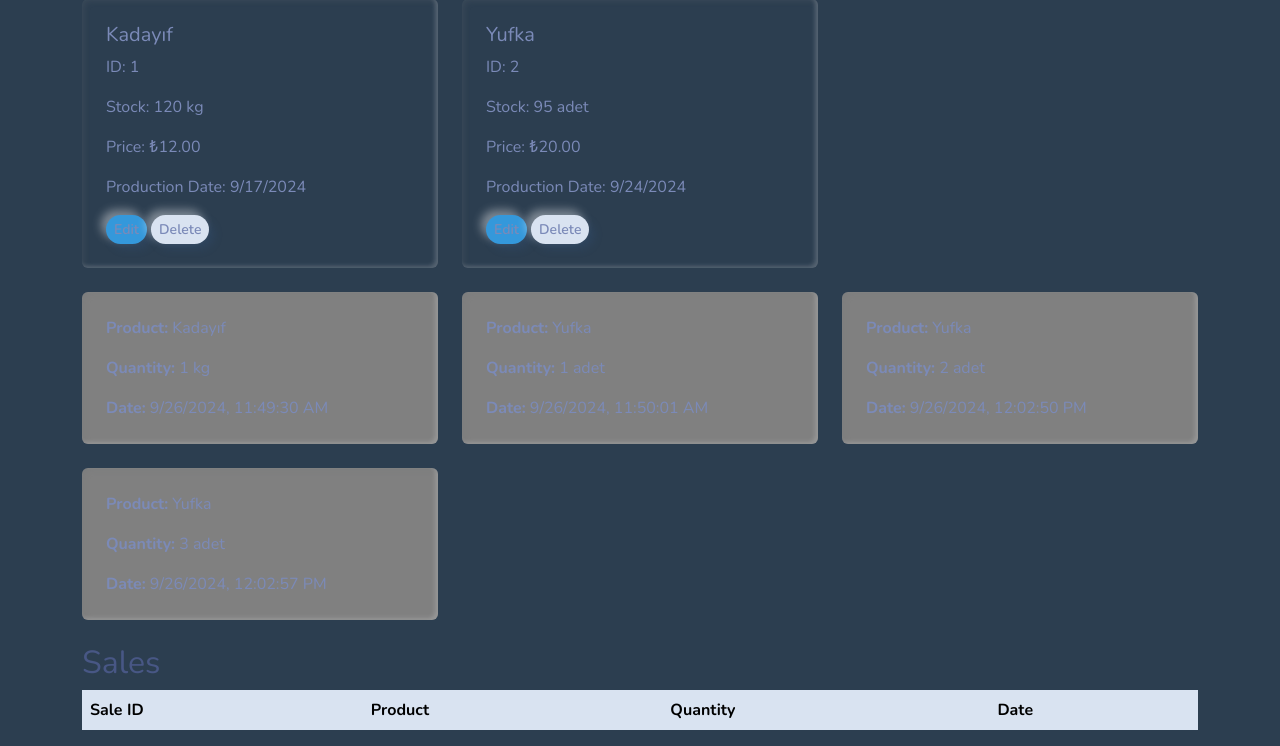
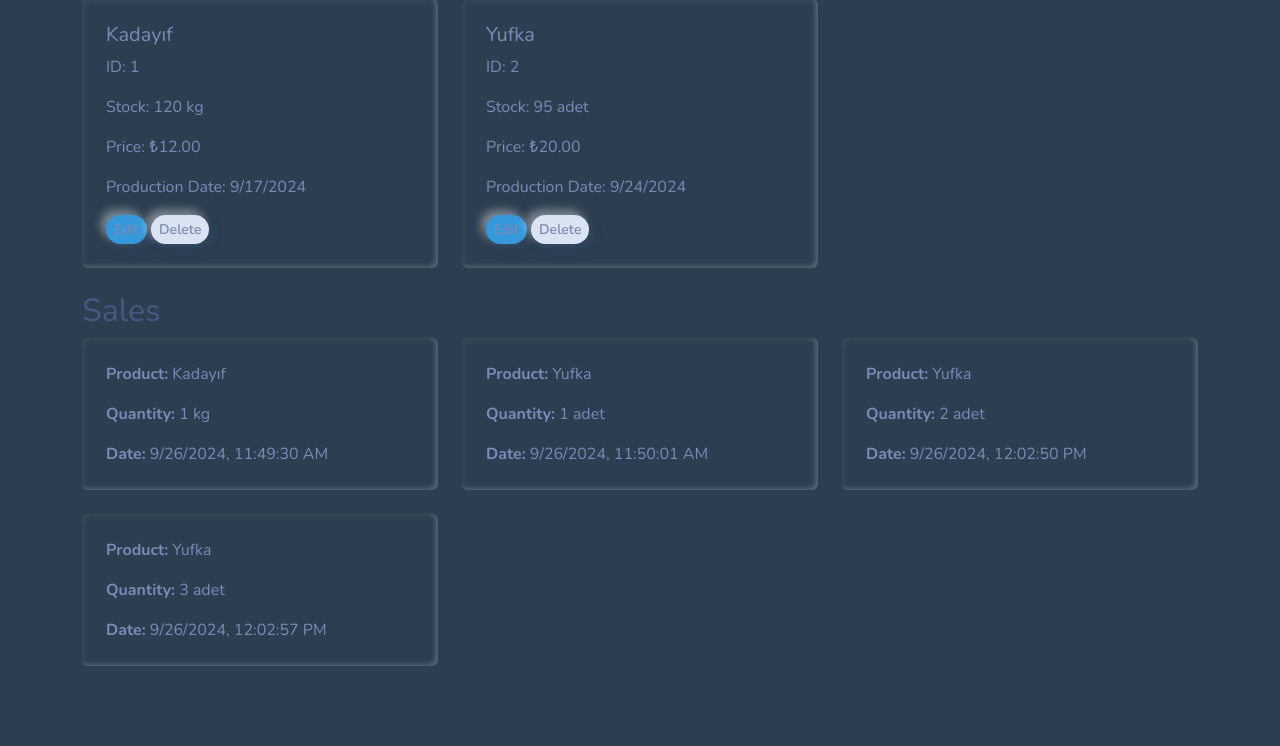
Before and after one commit to softdevcan/yufka-api, a Flask app: page / in a window 1280 px wide. Shown: the part 590-1336 px from the top of the page. After the commit the page ends 1256 px from the top, so only its background shows below. Run offline with Flask 3, Linux system fonts and the light colour scheme; data comes from the database, SQL or seed files in the repository; lists and menus that the app fills with data are empty; some libraries are stand-ins or nearby versions.

Commit message:
commit 6

```diff
--- a/templates/index.html
+++ b/templates/index.html
@@ -102,22 +102,10 @@
             <!-- Kartlar buraya eklenecek -->
         </div>
 
+        <h2>Sales</h2>
         <div class="row" id="salesList">
         <!-- Satış kartları buraya eklenecek -->
         </div>
-
-        <h2>Sales</h2>
-        <table class="table table-striped table-hover">
-            <thead>
-                <tr>
-                    <th>Sale ID</th>
-                    <th>Product</th>
-                    <th>Quantity</th>
-                    <th>Date</th>
-                </tr>
-            </thead>
-            <tbody id="salesList"></tbody>
-        </table>
     </div>
 
     <script src="https://cdn.jsdelivr.net/npm/bootstrap@5.1.3/dist/js/bootstrap.bundle.min.js"></script>
@@ -214,7 +202,7 @@
                     const card = document.createElement('div');
                     card.className = 'col-md-4 mb-4'; // Kart genişliği ve alt boşluk
                     card.innerHTML = `
-                        <div class="card" style="background-color: grey;">
+                        <div class="card" style="background-color: transparent;">
                             <div class="card-body">
                                 <p class="card-text"><strong>Product:</strong> ${sale.productName}</p>
                                 <p class="card-text"><strong>Quantity:</strong> ${sale.quantity} ${sale.unit}</p>
```
Also changed, not shown: requirements.txt (+19 -4 lines).
